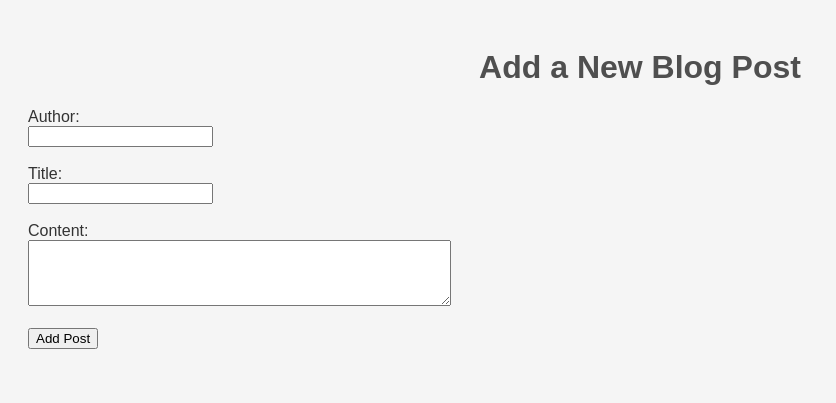
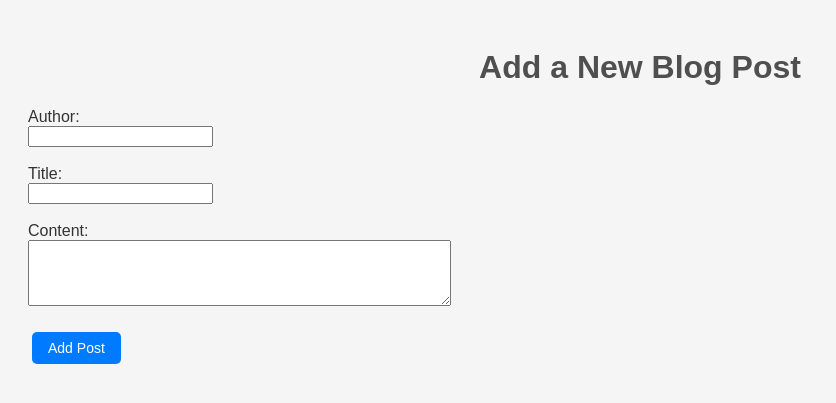
Before and after one commit to saifan340/Masterblog, a Flask app: page /add in a window 1280 px wide. Shown: the top 403 px of the page, without its empty margins (0-836 px from the left). Run offline with Flask 3, Linux system fonts and the light colour scheme.

Commit message:
styling fietures modified

```diff
--- a/static/style.css
+++ b/static/style.css
@@ -25,3 +25,37 @@ h1 {
 .post p {
     margin: 10px 0;
 }
+
+/* General button style */
+a.button, input[type="submit"] {
+    display: inline-block;
+    padding: 8px 16px;
+    margin: 4px;
+    background-color: #007BFF;   /* Bootstrap blue */
+    color: white;
+    text-decoration: none;
+    border-radius: 5px;
+    border: none;
+    cursor: pointer;
+    font-size: 14px;
+}
+
+/* Red delete button */
+a.button.delete {
+    background-color: #dc3545;
+}
+
+/* Green update button */
+a.button.update {
+    background-color: #28a745;
+}
+
+/* Gray cancel/back button */
+a.button.cancel {
+    background-color: #6c757d;
+}
+
+.button.like {
+    background-color: #ffc107;  /* yellow-ish */
+    color: black;
+}
```
